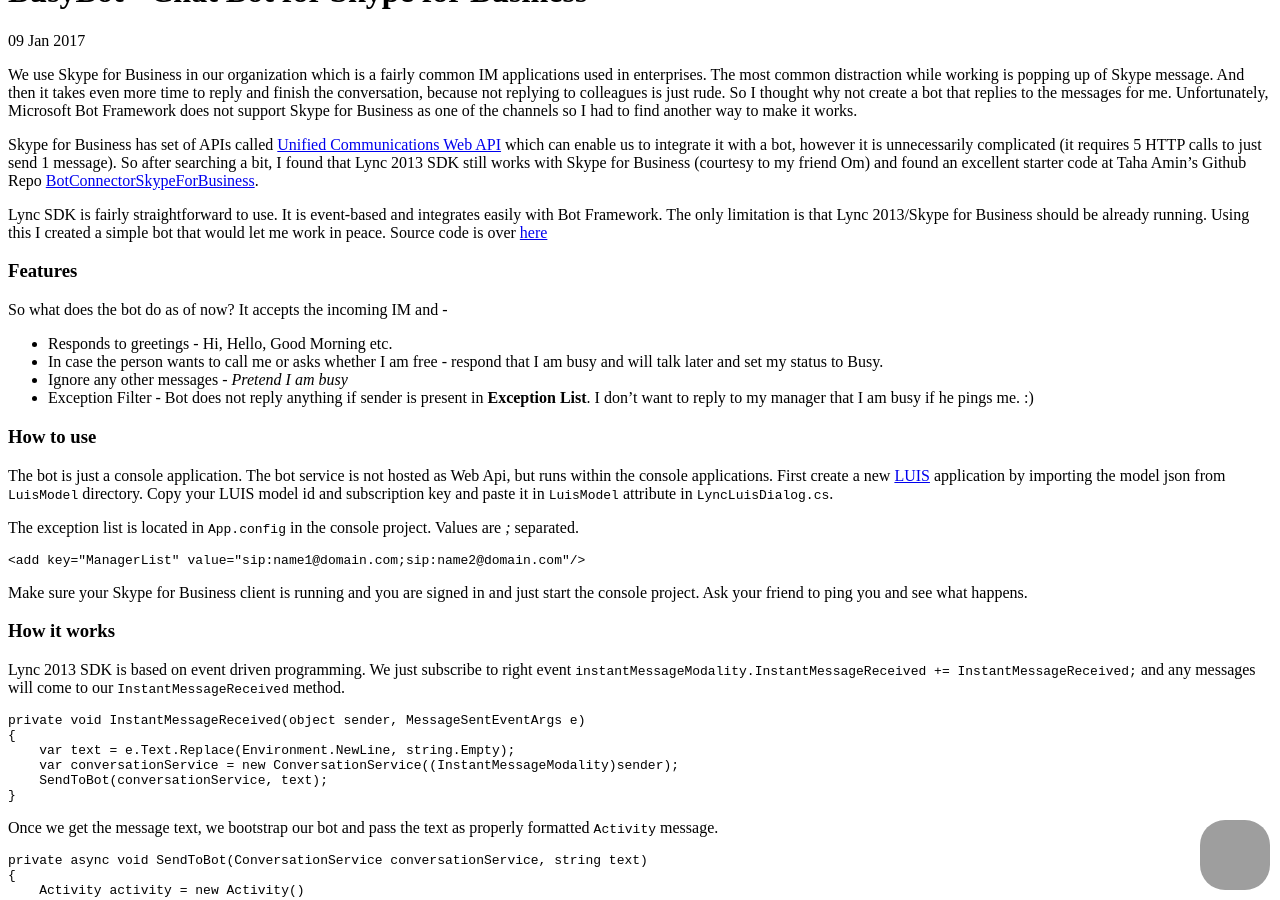
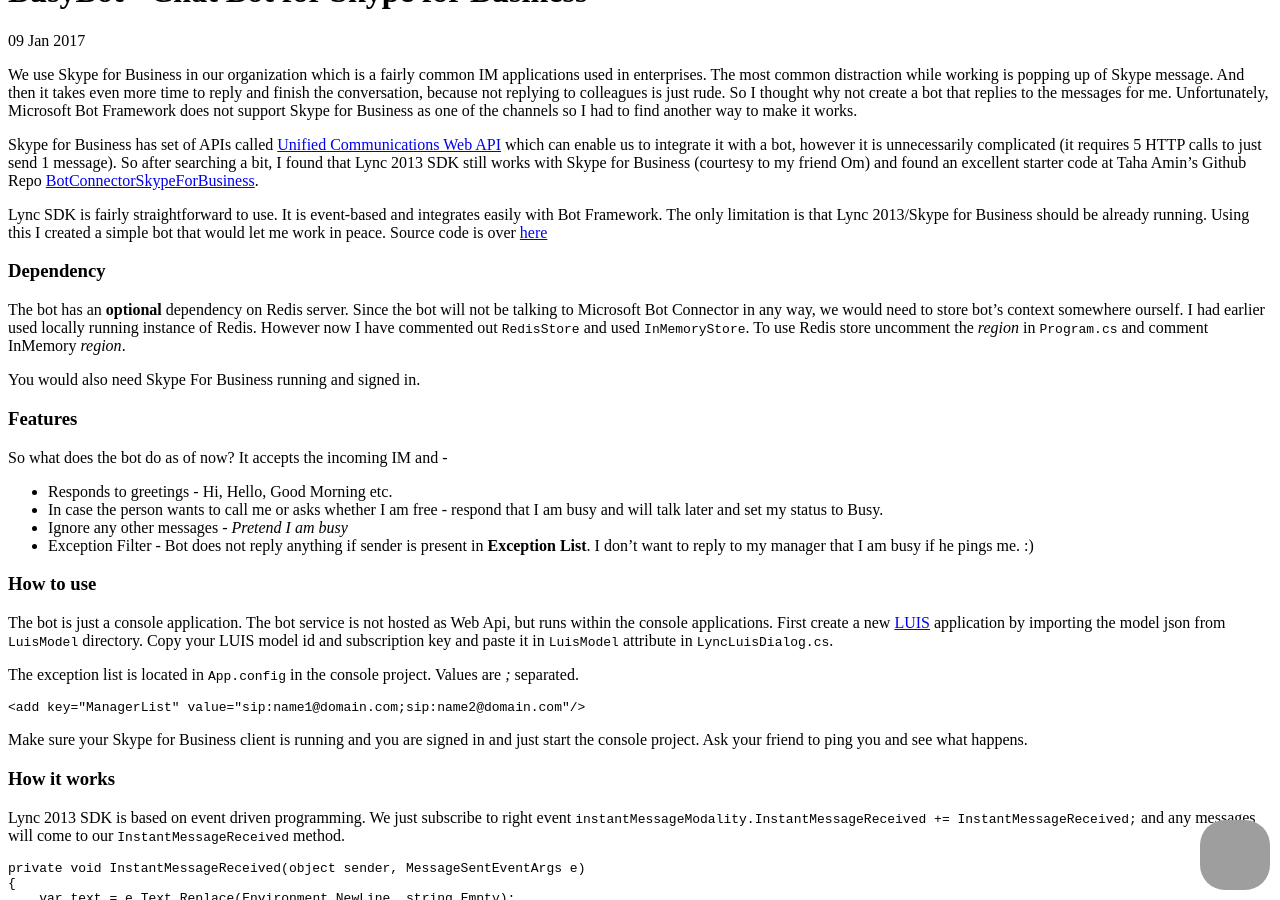
Before and after one commit to ankitbko/ankitbko.github.io, a Jekyll site: the page built from _posts/2017-01-09-BusyBot-Sykpe-For-Business-Bot.md, in a window 1280 px wide and 900 px high, scrolled down 356 px. Built offline with Jekyll 4.4.1, drawn with Linux system fonts in a browser that asks for light colours; comment, search, counter and statistics services are not loaded; grey boxes are pictures that could not be loaded.

Commit message:
Added Dependency Section

```diff
--- a/_posts/2017-01-09-BusyBot-Sykpe-For-Business-Bot.md
+++ b/_posts/2017-01-09-BusyBot-Sykpe-For-Business-Bot.md
@@ -13,6 +13,11 @@
 
 
 Lync SDK is fairly straightforward to use. It is event-based and integrates easily with Bot Framework. The only limitation is that Lync 2013/Skype for Business should be already running. Using this I created a simple bot that would let me work in peace. Source code is over [here](https://github.com/ankitbko/SkypeForBusinessBot)
+
+### Dependency
+The bot has an **optional** dependency on Redis server. Since the bot will not be talking to Microsoft Bot Connector in any way, we would need to store bot's context somewhere ourself. I had earlier used locally running instance of Redis. However now I have commented out `RedisStore` and used `InMemoryStore`. To use Redis store uncomment the *region* in `Program.cs` and comment InMemory *region*.
+
+You would also need Skype For Business running and signed in.
 
 ### Features
 
```
